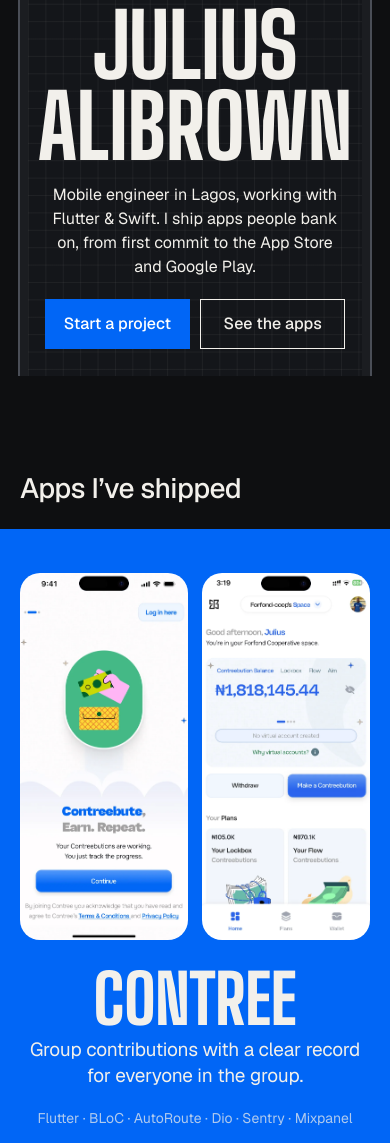
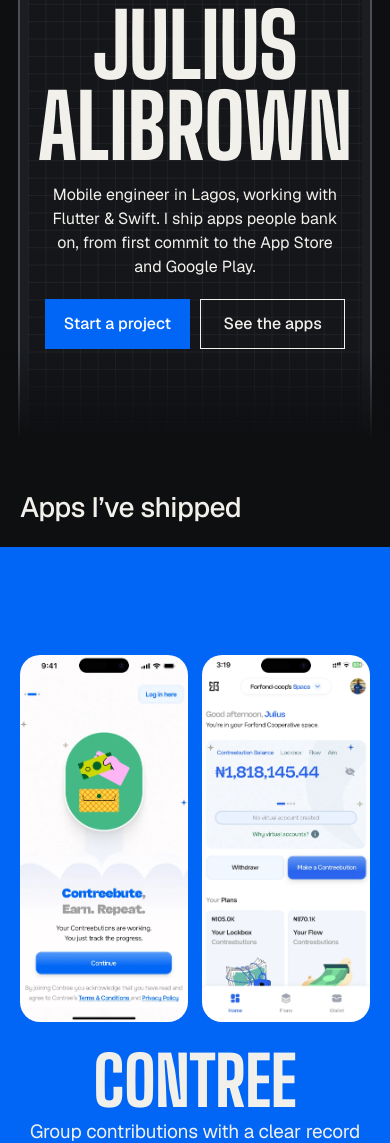
Before and after one commit to jabguru/my-portfolio, a plain HTML site: page index.html in a window 390 px wide. Shown: the part 202-1345 px from the top of the page. Drawn offline with nearby package versions, Linux system fonts and the light colour scheme.

Commit message:
feat: hero fades into the page, each app panel fills the screen
- The phone dissolves into the background instead of ending on a hard edge
- Less space between the hero and 'Apps I've shipped'
- Every app panel is one full screen tall, with its screens sized to fit

```diff
--- a/styles.css
+++ b/styles.css
@@ -115,11 +115,16 @@ h2.display {
 /* --------------------------------------------------------------------------
    Hero: one phone, bigger than the screen. Everything on it fits the first screen.
    -------------------------------------------------------------------------- */
-.hero { padding-top: 24px; overflow: hidden; }
+.hero { position: relative; padding-top: 24px; overflow: hidden; }
+/* The phone dissolves into the page instead of ending on a hard edge */
+.hero::after {
+    content: ''; position: absolute; inset: auto 0 -2px; height: 160px; pointer-events: none;
+    background: linear-gradient(to bottom, transparent, var(--ground) 80%);
+}
 
 .phone {
     /* Sized from the window height so the name, sentence and buttons are all in view */
-    width: min(100%, (100svh - 270px) * 2.07);
+    width: min(100%, (100svh - 300px) * 2.26);
     margin-inline: auto;
     padding: 12px 12px 0;
     background: #1b1d21;
@@ -129,7 +134,7 @@ h2.display {
 .screen {
     --px: 0; --py: 0;
     position: relative; overflow: hidden;
-    padding-bottom: 4cqw;
+    padding-bottom: 150px;
     border-radius: 100px 100px 0 0;
     container-type: inline-size;
     background:
@@ -229,11 +234,11 @@ h2.display {
 /* --------------------------------------------------------------------------
    Apps
    -------------------------------------------------------------------------- */
-#apps { padding-top: 140px; }
+#apps { padding-top: 56px; }
 #apps .section-head { margin-bottom: 40px; }
 
 .app { background: var(--field); color: var(--on); overflow: hidden; }
-.app-inner { display: grid; grid-template-columns: 1fr auto; gap: 100px; min-height: 820px; padding-block: 80px; }
+.app-inner { display: grid; grid-template-columns: 1fr auto; gap: 100px; min-height: 100svh; padding-block: 80px; }
 .app:nth-of-type(even) .app-screens { order: -1; }
 .app:nth-of-type(even) .app-inner { grid-template-columns: auto 1fr; }
 
@@ -248,7 +253,7 @@ h2.display {
 .text-link { margin-left: 8px; font-weight: 500; text-underline-offset: 4px; }
 
 .app-screens { display: flex; gap: 24px; align-items: center; }
-.app-screens img { width: 280px; border-radius: 30px; }
+.app-screens img { width: auto; height: min(612px, 100svh - 240px); border-radius: 30px; }
 .app-screens img:first-child { translate: 0 -36px; }
 .app-screens img:last-child { translate: 0 36px; }
 
@@ -326,7 +331,7 @@ h2.display {
     .phone { border-radius: 9cqw 9cqw 0 0; }
     .screen { border-radius: 8cqw 8cqw 0 0; }
     .app-inner { gap: 48px; }
-    .app-screens img { width: 220px; border-radius: 24px; }
+    .app-screens img { height: min(480px, 100svh - 240px); border-radius: 24px; }
     .stack-rows dt { flex-basis: 280px; }
     .about { grid-template-columns: 280px 1fr; }
     .projects em { display: none; }
@@ -341,7 +346,7 @@ h2.display {
     h2 { font-size: 28px; }
     h2.display { font-size: 48px; }
     .section { padding-block: 72px; }
-    #apps { padding-top: 96px; }
+    #apps { padding-top: 32px; }
     .section-head, #apps .section-head { margin-bottom: 24px; }
     .section-head.split { display: block; }
     .aside { margin-top: 10px; }
@@ -357,7 +362,8 @@ h2.display {
 
     .hero { padding-top: 12px; }
     .phone { width: min(100%, (100svh - 290px) * 1.2); padding: 8px 8px 0; border-radius: 52px 52px 0 0; }
-    .screen { padding-bottom: 7cqw; border-radius: 44px 44px 0 0; }
+    .hero::after { height: 110px; }
+    .screen { padding-bottom: 110px; border-radius: 44px 44px 0 0; }
     .status { padding: 5.4cqw 7.8cqw 0; }
     .island { top: 3.6cqw; width: 28.7cqw; height: 8.4cqw; }
     .name { margin-top: 27cqw; font-size: 26.3cqw; }
@@ -375,10 +381,10 @@ h2.display {
     .f-braces  { --x: 45%; --y: 17.5cqw; }
     .f-build, .f-swift, .f-async { display: none; }
 
-    .app-inner, .app:nth-of-type(even) .app-inner { display: flex; flex-direction: column; gap: 20px; min-height: 0; padding-block: 44px 48px; }
+    .app-inner, .app:nth-of-type(even) .app-inner { display: flex; flex-direction: column; justify-content: center; gap: 20px; min-height: 100svh; padding-block: 44px 48px; }
     .app-text { display: contents; }
     .app-screens, .app:nth-of-type(even) .app-screens { order: -1; gap: 14px; }
-    .app-screens img { width: calc(50% - 7px); border-radius: 20px; translate: none !important; }
+    .app-screens img { width: calc(50% - 7px); height: auto; border-radius: 20px; translate: none !important; }
     .app-title { text-align: center; }
     .app h3 { font-size: 68px; margin-top: 8px; }
     .app-title .lead { margin-top: 8px; }
```
